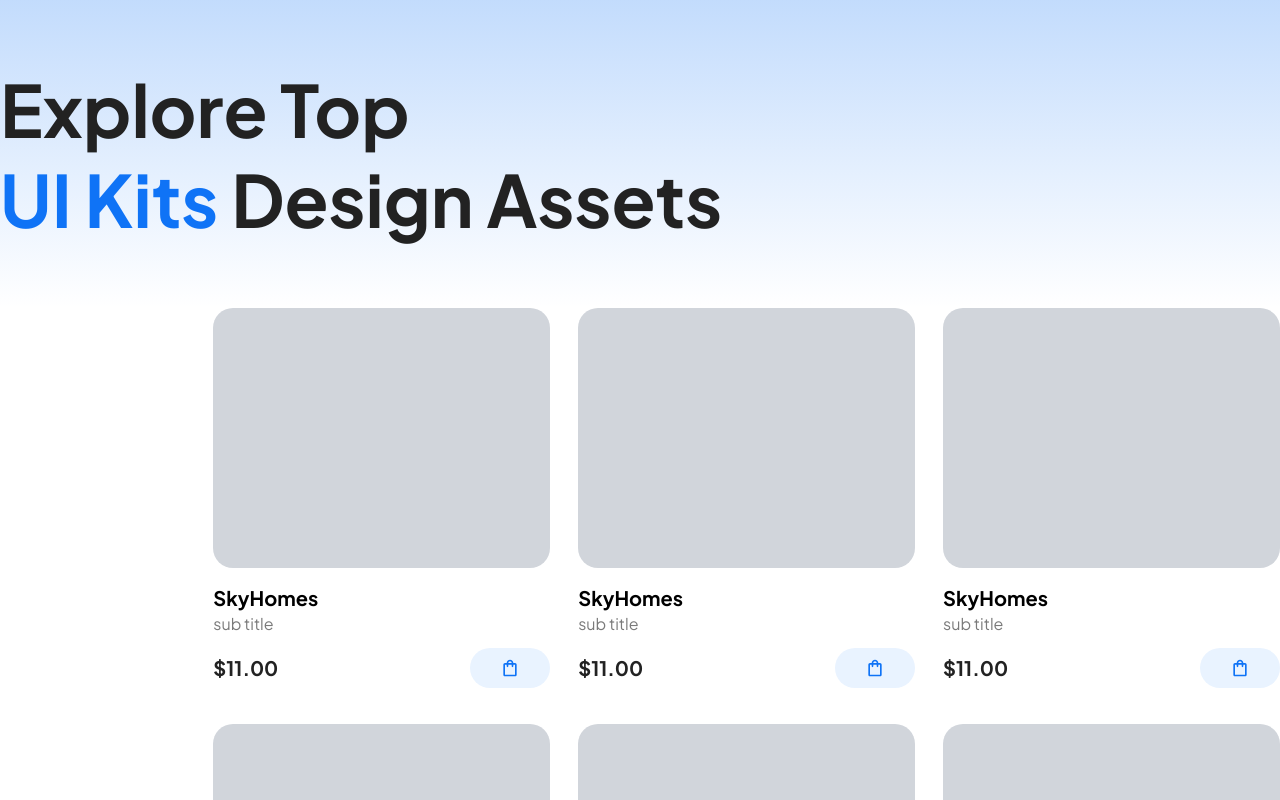
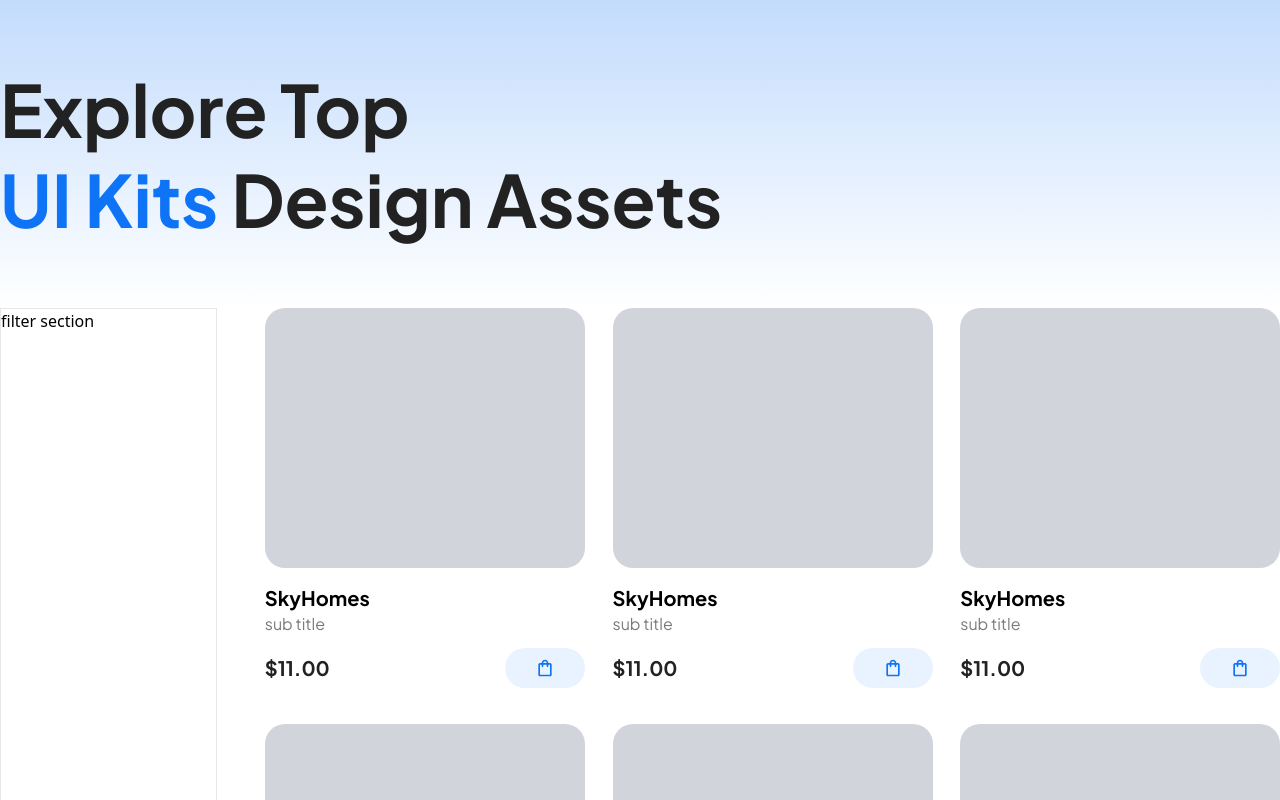
Before and after one commit to uforco/pixmart, a Next.js app: page /category in a window 1280 px wide. Shown: the top 800 px of the page. Built offline with nearby package versions, Linux system fonts and the light colour scheme.

Commit message:
complate caregry section card and on the way to caregory filter section

```diff
--- /dev/null
+++ b/src/app/category/filtersec/FilterSection.tsx
@@ -0,0 +1,11 @@
+import React from 'react';
+
+const FilterSection = () => {
+    return (
+        <div className=' w-[217px] border ' >
+            <h2>filter section</h2>
+        </div>
+    );
+};
+
+export default FilterSection;
--- a/src/app/category/page.tsx
+++ b/src/app/category/page.tsx
@@ -2,6 +2,7 @@ import React from "react";
 import HeadingPrimary from "@/components/shared/headline/HeadingPrimary";
 import Categorylist from "./categorylist/Categorylist";
 import Container from "@/components/shared/Container";
+import FilterSection from "./filtersec/FilterSection";
 
 const page = () => {
   return (
@@ -15,10 +16,14 @@ const page = () => {
         </Container>
       </div>
       <Container>
-        <div className="w-full flex ">
-          <div className="w-64"></div>
-          <div className="w-full">
-            <Categorylist></Categorylist>
+        <div className=" w-full " >
+          <div className="w-full flex ">
+            <div className="w-[265px] flex justify-start ">
+              <FilterSection></FilterSection>
+            </div>
+            <div className="">
+              <Categorylist></Categorylist>
+            </div>
           </div>
         </div>
       </Container>
```
Also changed, not shown: src/app/category/categorylist/ItemCard.tsx (+1 -1 lines).
